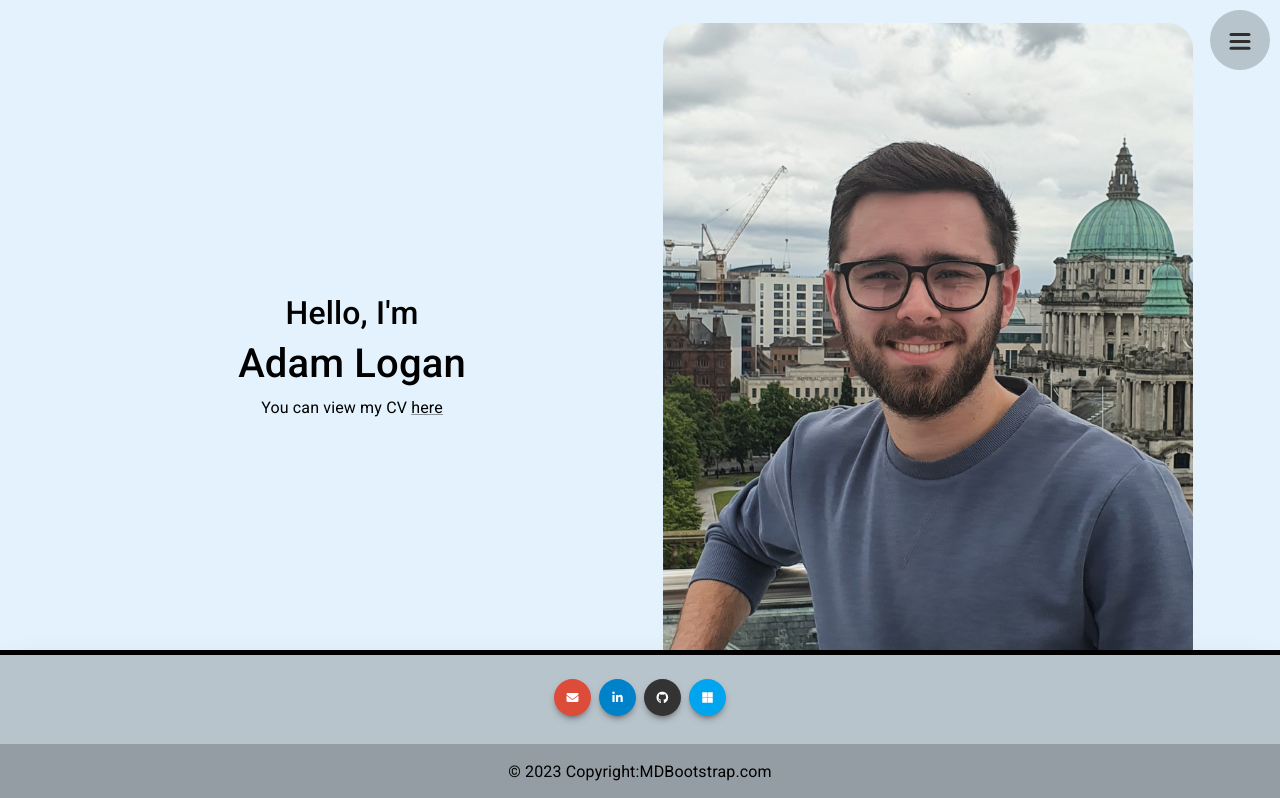
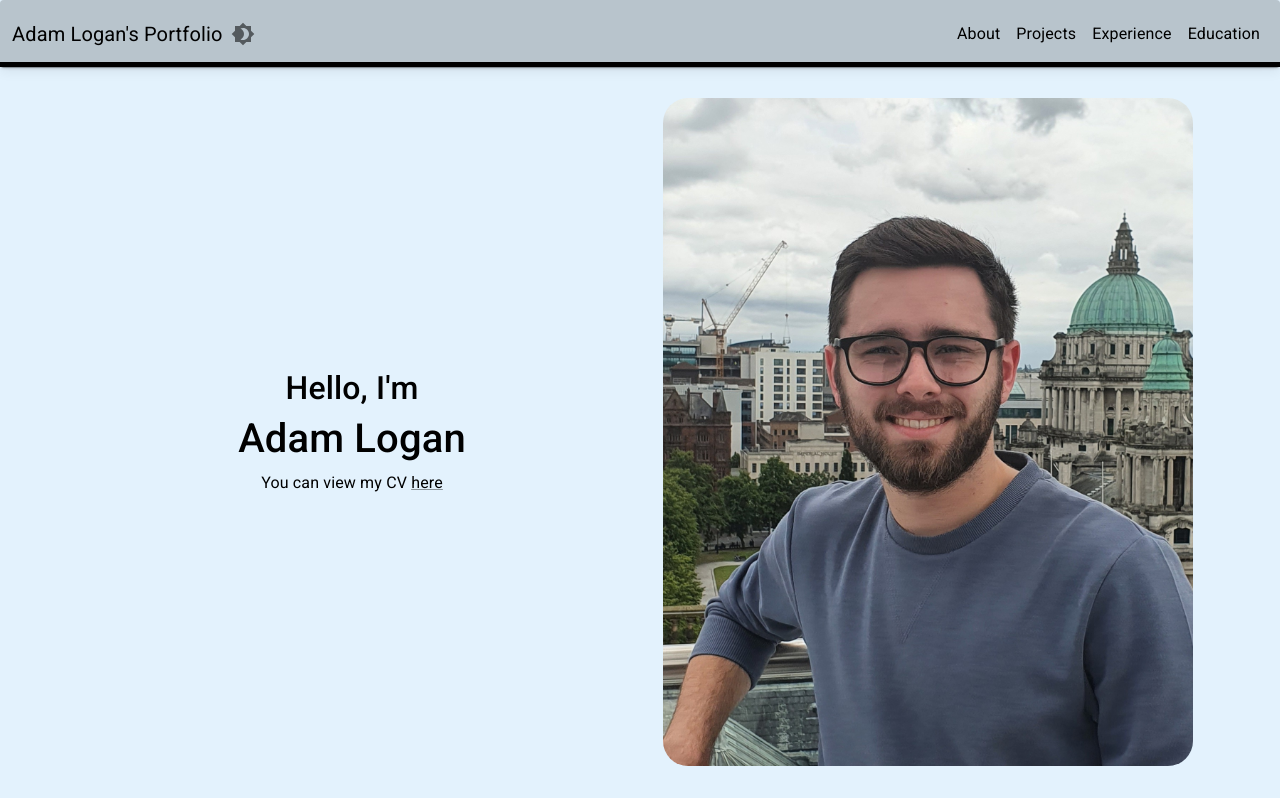
Before and after one commit to adamlogan17/portfolio-website, a React (Vite) app: page / in a window 1280 px wide. Shown: the top 798 px of the page. Built offline with nearby package versions, Linux system fonts and the light colour scheme.

Commit message:
reverted to old navbar and refactored footer and navbar

```diff
--- a/src/App.tsx
+++ b/src/App.tsx
@@ -1,6 +1,6 @@
 import { createTheme, ThemeProvider } from '@mui/material/styles';
 import { CssBaseline, PaletteMode } from '@mui/material';
-import { createContext, useMemo, useState } from 'react';
+import { useMemo, useState } from 'react';
 
 import './App.css';
 
@@ -9,8 +9,7 @@ import Footer from './components/Footer/Footer';
 import Intro from './Section/Intro/Intro';
 import About from './Section/About/About';
 import Projects from './Section/Projects/Projects';
-import PageProgress from './components/PageProgress/PageProgress';
-import { AdvancedNavBar } from './components/AdvancedNavBar/AdvancedNavBar';
+import Navbar from './components/Navbar/Navbar';
 
 // link and button color is set by primary.main
 const lightThemePalette = {
@@ -60,7 +59,6 @@ function App() {
   // default light
   const [mode, setMode] = useState<'light' | 'dark'>(sessionStorage.getItem("MODE") !== 'dark' ? 'light' : 'dark');
 
-  const ColorModeContext = createContext({ toggleColorMode: () => {} });
   const theme = useMemo(() => createTheme(getDesignTokens(mode)), [mode]);
 
   const colorMode = useMemo(
@@ -68,7 +66,7 @@ function App() {
       toggleColorMode: () => {
         setMode((prevMode) => {
           const newMode = prevMode === 'light' ? 'dark' : 'light'
-          sessionStorage.setItem("MODE", newMode);
+          // sessionStorage.setItem("MODE", newMode);
           return newMode;
         });
       },
@@ -77,34 +75,30 @@ function App() {
   );
 
   return (
-      <ColorModeContext.Provider value={colorMode}>
     <ThemeProvider theme={createTheme(theme)}>
       <CssBaseline />
 
       <div id="wrapper">
-
-            <PageProgress position='bottom' backgroundColor={mode === 'light' ? lightThemePalette.primary.main : darkThemePalette.primary.main} />
-
-            <AdvancedNavBar />
-            {/* <Navbar props={{toggleMode: colorMode.toggleColorMode, mode:mode, palette: mode === 'light' ? lightThemePalette : darkThemePalette}} /> */}
+        <Navbar stick={true} progress={true} toggleMode={() => colorMode.toggleColorMode()} mode={mode} palette={mode === 'light' ? lightThemePalette : darkThemePalette} />
 
         <div id='page-wrapper'>
+          <div className='section'>
             <Intro />
+          </div>
 
-              <div id='about'>
+          <div className='section' id='about'>
             <About />
           </div>
 
-              <div id='projects'>
+          <div className='section' id='projects'>
             <Projects />
           </div>
         </div>
 
-            <Footer props={{toggleMode: colorMode.toggleColorMode, mode:mode, palette: mode === 'light' ? lightThemePalette : darkThemePalette}} />
+        <Footer stick={false} palette = {mode === 'light' ? lightThemePalette : darkThemePalette}  />
       </div>
 
     </ThemeProvider>
-      </ColorModeContext.Provider>
   )
 }
 
--- a/src/components/AdvancedNavBar/AdvancedNavBar.css
+++ b/src/components/AdvancedNavBar/AdvancedNavBar.css
@@ -12,7 +12,6 @@
   padding: 25px;
   position: absolute;
   top: 100px;
-  width: 230px;
   margin: 0;
   padding: 0;
 }
--- a/src/components/AdvancedNavBar/AdvancedNavBar.tsx
+++ b/src/components/AdvancedNavBar/AdvancedNavBar.tsx
@@ -4,6 +4,10 @@ import { NavButton } from "./NavButton";
 import './AdvancedNavBar.css';
 import { MenuItem } from "./MenuItem";
 import { Paper } from "@mui/material";
+
+import Brightness7Icon from '@mui/icons-material/Brightness7';
+import Brightness4Icon from '@mui/icons-material/Brightness4';
+import IconButton from '@mui/material/IconButton';
 
 // Defines the animations for opening and closing the sidebar
 const sidebarAnimation = {
@@ -46,7 +50,7 @@ const itemIds = [
   }
 ];
 
-export const AdvancedNavBar = () => {
+export const AdvancedNavBar = ({props}:any) => {
   const [isOpen, toggleOpen] = useCycle(false, true);
 
   return (
@@ -60,9 +64,12 @@ export const AdvancedNavBar = () => {
         style={{backgroundColor:'inherit'}}
       >
 
-        <NavButton toggle={() => toggleOpen()} />
+        <NavButton color={props.palette.text.primary} toggle={() => toggleOpen()} />
 
         <motion.ul variants={navItemAnimation} className="nav-list">
+          <IconButton onClick={() => props.toggleMode()} >
+            {props.mode === 'dark' ? <Brightness7Icon /> : <Brightness4Icon />}
+          </IconButton>
           {itemIds.map((item, key) => (
             <MenuItem text={item.text} href={item.href} key={key} />
           ))}
--- a/src/components/AdvancedNavBar/NavButton.tsx
+++ b/src/components/AdvancedNavBar/NavButton.tsx
@@ -7,7 +7,7 @@ import './NavButton.css';
 const Path = (props: JSX.IntrinsicAttributes & SVGMotionProps<SVGPathElement> & React.RefAttributes<SVGPathElement>) => (
   <motion.path
     strokeWidth="3"
-    stroke="hsl(0, 0%, 18%)"
+    stroke={props.color}
     strokeLinecap="round"
     {...props}
   />
@@ -15,7 +15,7 @@ const Path = (props: JSX.IntrinsicAttributes & SVGMotionProps<SVGPathElement> &
 
 // Draws a hamburger menu when the navbar is closed and draws an 'x' when open
 // Each path is a straight line on the svg, with the middle one becoming transparent when it is an x
-export const NavButton = (props:{ toggle:() => void }) => (
+export const NavButton = (props:{ toggle:() => void, color:string } ) => (
   <button onClick={props.toggle} className="nav-button">
     <svg width="23" height="23" viewBox="0 0 23 23">
       <Path
@@ -23,6 +23,7 @@ export const NavButton = (props:{ toggle:() => void }) => (
           closed: { d: "M 2 2.5 L 20 2.5" },
           open: { d: "M 3 16.5 L 17 2.5" }
         }}
+        color={props.color}
       />
       <Path
         d="M 2 9.423 L 20 9.423"
@@ -31,12 +32,14 @@ export const NavButton = (props:{ toggle:() => void }) => (
           open: { opacity: 0 }
         }}
         transition={{ duration: 0.1 }}
+        color={props.color}
       />
       <Path
         variants={{
           closed: { d: "M 2 16.346 L 20 16.346" },
           open: { d: "M 3 2.5 L 17 16.346" }
         }}
+        color={props.color}
       />
     </svg>
   </button>
--- a/src/components/Footer/Footer.tsx
+++ b/src/components/Footer/Footer.tsx
@@ -5,12 +5,13 @@ import {
   MDBIcon,
   MDBBtn
 } from 'mdb-react-ui-kit';
+import PageProgress from '../PageProgress/PageProgress';
 
 /**
  * @todo make top of footer have same effect as bottom of navbar
  * @returns
  */
-export default function Footer({props}:any) {
+export default function Footer(props:{progress?:boolean, stick?:boolean, palette: {primary: {main:string}, text: {primary:string}}}) {
   const style = {
     color: props.palette.text.primary
   }
@@ -19,13 +20,10 @@ export default function Footer({props}:any) {
   const BUTTONCOLOR:"primary" | "link" | "white" | "light" | "none" | "secondary" | "success" | "danger" | "warning" | "dark" | "muted" | "info" | "tertiary" | undefined = 'dark';
 
   return (
-    <Paper sx={{
-      borderRadius: '0px',
-      position:'fixed',
-      bottom: '0%',
-      width:'100%',
-      zIndex: '1'
-    }}>
+    <Paper sx={props.stick ? { position:'sticky', bottom: '0%' } : {} }>
+
+      {(props.progress) && <PageProgress backgroundColor={props.palette.primary.main} />}
+
       <MDBFooter className='text-center shadow-5' expand='lg' >
         <MDBContainer className='p-4 pb-0 text-white' >
           <section className='mb-4'>
@@ -50,7 +48,7 @@ export default function Footer({props}:any) {
         <div className='text-center p-3' style={{ backgroundColor: 'rgba(0, 0, 0, 0.2)' }}>
           <span style={style}>© 2023 Copyright:</span>
           <a style={style} href='/'>
-            MDBootstrap.com
+            Adam Logan
           </a>
         </div>
       </MDBFooter>
--- a/src/components/Navbar/Navbar.tsx
+++ b/src/components/Navbar/Navbar.tsx
@@ -17,8 +17,9 @@ import IconButton from '@mui/material/IconButton';
 import { Paper } from '@mui/material';
 
 import '../../layout.css';
+import PageProgress from '../PageProgress/PageProgress';
 
-export default function Navbar({props}:any) {
+export default function Navbar(props:{palette:any, toggleMode: () => void, mode:'light'|'dark', progress?:boolean, stick?:boolean}) {
   const [showNav, setShowNav] = useState(false);
 
   const style = {
@@ -26,13 +27,14 @@ export default function Navbar({props}:any) {
   }
 
   return (
-    <Paper sx={{
+    <div style={props.stick ? {
         borderRadius: '0px',
         position:'fixed',
         top: '0%',
         width:'100%',
         zIndex: '1',
-      }}>
+    } : {}}>
+      <Paper>
         <MDBNavbar expand='lg'>
           <MDBContainer fluid id='page-wrapper'>
             <MDBNavbarBrand style={style} >
@@ -64,11 +66,15 @@ export default function Navbar({props}:any) {
                 <MDBNavbarItem>
                   <MDBNavbarLink style={style} href='#'>Education</MDBNavbarLink>
                 </MDBNavbarItem>
-
               </MDBNavbarNav>
             </MDBCollapse>
           </MDBContainer>
         </MDBNavbar>
       </Paper>
+      <div style = {{ marginTop: '-5px' }}>
+        {(props.progress) && <PageProgress backgroundColor={props.palette.primary.main} />}
+      </div>
+    </div>
+
   );
 }
--- a/src/components/PageProgress/PageProgress.tsx
+++ b/src/components/PageProgress/PageProgress.tsx
@@ -1,7 +1,7 @@
 import { motion, useScroll, useSpring } from "framer-motion";
 import './PageProgress.css';
 
-export default function PageProgress(props:{backgroundColor:string, position:'top'|'bottom' }) {
+export default function PageProgress(props:{backgroundColor:string, originMiddle?:boolean }) {
   const { scrollYProgress } = useScroll();
   const scaleX = useSpring(scrollYProgress, {
     stiffness: 100,
@@ -11,7 +11,15 @@ export default function PageProgress(props:{backgroundColor:string, position:'to
 
   return (
     <>
-      <motion.div className={`progress-bar-${props.position}`} style={{ scaleX, backgroundColor:props.backgroundColor }} />
+      <motion.div style={{
+        scaleX,
+        backgroundColor:props.backgroundColor,
+        zIndex: '2',
+        height: '5px'
+      }} />
+
+      {/* Keeping this here as, for some reason, I can't recreate the origin left progress bar using the new method */}
+      {/* <motion.div className={`progress-bar-${props.position}`} style={{ scaleX, backgroundColor:props.backgroundColor }} /> */}
     </>
   );
 }
```
Lines whose indentation alone changed are shown as unchanged.
